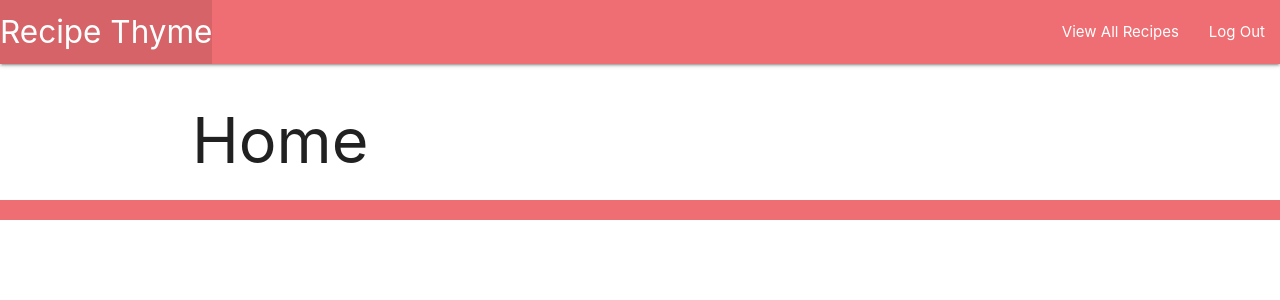
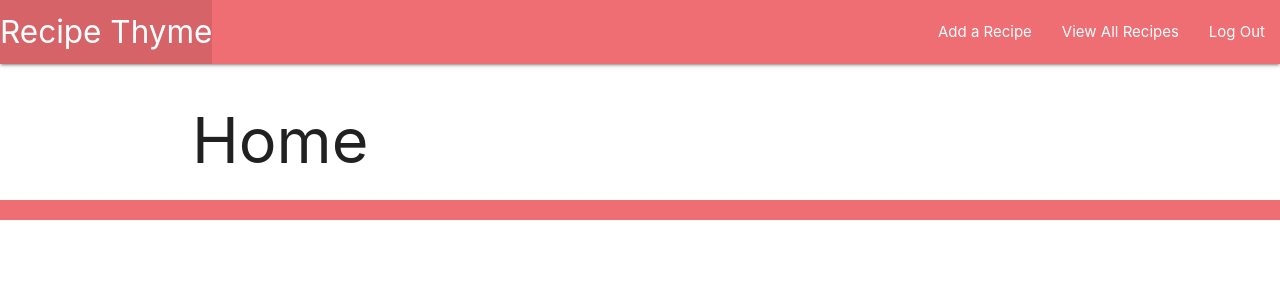
Before and after one commit to iballinger/Recipe-Thyme, a Django app: page / in a window 1280 px wide. Shown: the top 300 px of the page. Run offline with Django 4.2, Linux system fonts and the light colour scheme; the visitor is signed in with stand-in values (Sample User, id 1).

Commit message:
Add Recipe Button

```diff
--- a/main_app/templates/base.html
+++ b/main_app/templates/base.html
@@ -20,6 +20,7 @@
         </ul>
         <ul class="right">
           {% if user.is_authenticated %}
+            <li><a href="{% url 'recipes_create' %}">Add a Recipe</a></li>
             <li><a href="{% url 'recipes' %}">View All Recipes</a></li>
             <li><a href="{% url 'logout' %}">Log Out</a></li>
           {% else %}
```
